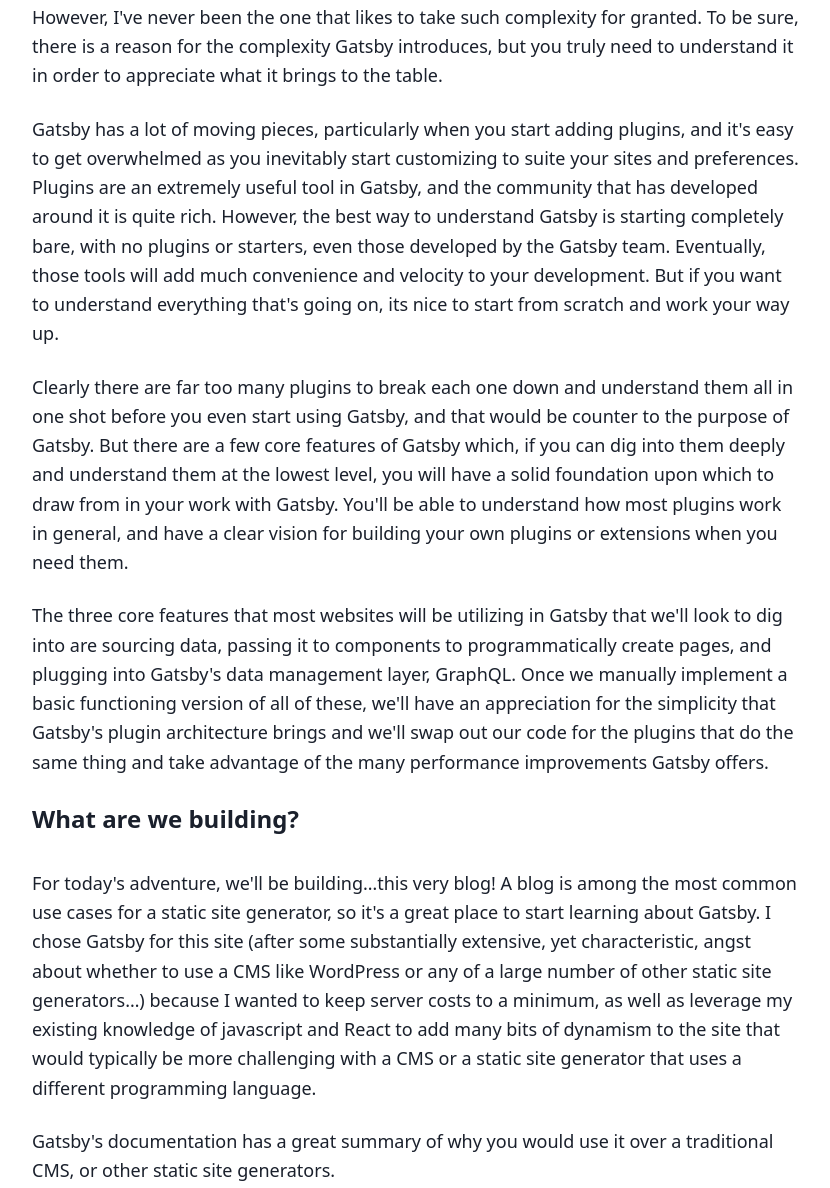
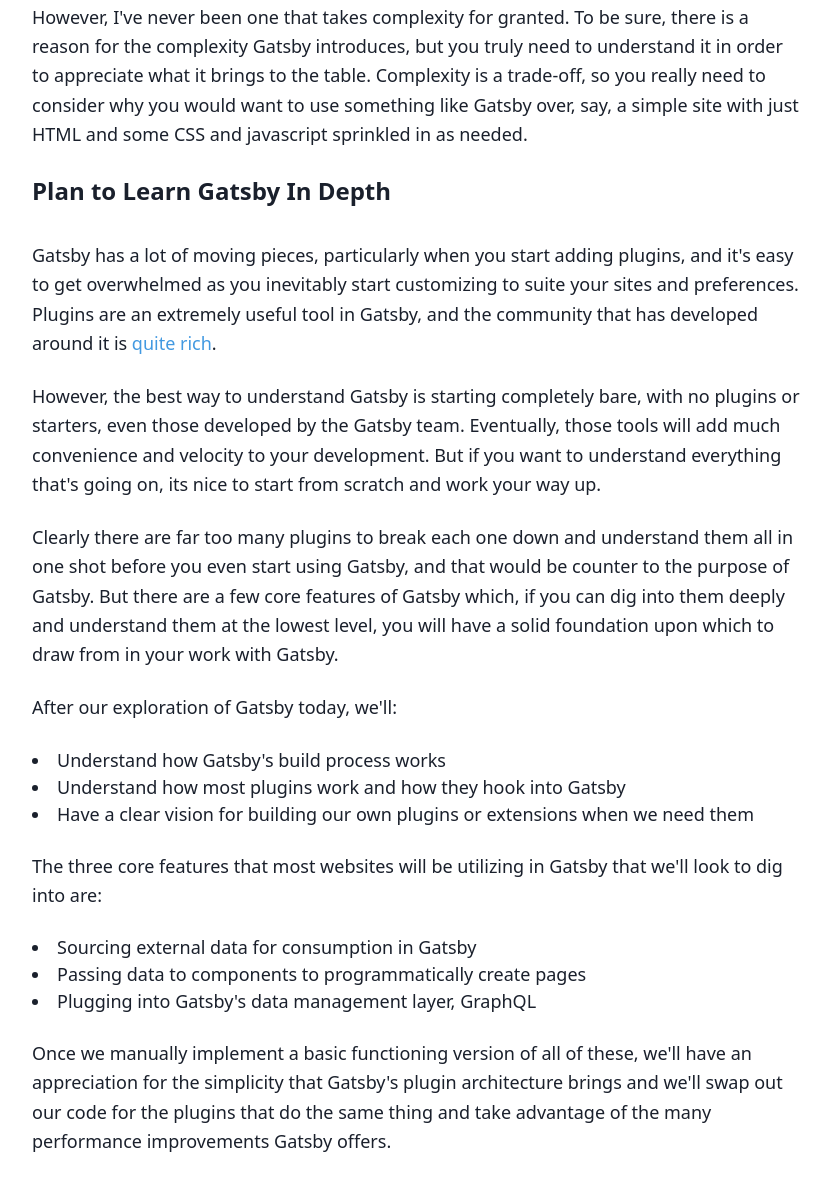
Before and after one commit to Daynil/quests-in-code, a Gatsby site: page /blog/gatsby-blog-from-scratch/ in a window 1280 px wide. Shown: the part 288-1476 px from the top of the page, without its empty margins (224-1054 px from the left). Built offline with nearby package versions, Linux system fonts and the light colour scheme; Gatsby itself is replaced by a stand-in of ours; some packages are replaced by stand-ins of ours.

Commit message:
styling updates

````diff
--- a/content/blog/gatsby-blog-from-scratch/index.md
+++ b/content/blog/gatsby-blog-from-scratch/index.md
@@ -6,13 +6,29 @@
 
 If you want to get started with Gatsby quickly, Gatsby has excellent [documentation](https://www.gatsbyjs.org/docs/). Have a look at their quick start, pick a nice starter template, create your app with the starter template, and you're off to the races!
 
-However, I've never been the one that likes to take such complexity for granted. To be sure, there is a reason for the complexity Gatsby introduces, but you truly need to understand it in order to appreciate what it brings to the table.
+However, I've never been one that takes complexity for granted. To be sure, there is a reason for the complexity Gatsby introduces, but you truly need to understand it in order to appreciate what it brings to the table. Complexity is a trade-off, so you really need to consider why you would want to use something like Gatsby over, say, a simple site with just HTML and some CSS and javascript sprinkled in as needed.
 
-Gatsby has a lot of moving pieces, particularly when you start adding plugins, and it's easy to get overwhelmed as you inevitably start customizing to suite your sites and preferences. Plugins are an extremely useful tool in Gatsby, and the community that has developed around it is [quite rich](https://www.gatsbyjs.org/plugins/). However, the best way to understand Gatsby is starting completely bare, with no plugins or starters, even those developed by the Gatsby team. Eventually, those tools will add much convenience and velocity to your development. But if you want to understand everything that's going on, its nice to start from scratch and work your way up.
+## Plan to Learn Gatsby In Depth
 
-Clearly there are far too many plugins to break each one down and understand them all in one shot before you even start using Gatsby, and that would be counter to the purpose of Gatsby. But there are a few core features of Gatsby which, if you can dig into them deeply and understand them at the lowest level, you will have a solid foundation upon which to draw from in your work with Gatsby. You'll be able to understand how most plugins work in general, and have a clear vision for building your own plugins or extensions when you need them.
+Gatsby has a lot of moving pieces, particularly when you start adding plugins, and it's easy to get overwhelmed as you inevitably start customizing to suite your sites and preferences. Plugins are an extremely useful tool in Gatsby, and the community that has developed around it is [quite rich](https://www.gatsbyjs.org/plugins/).
 
-The three core features that most websites will be utilizing in Gatsby that we'll look to dig into are sourcing data, passing it to components to programmatically create pages, and plugging into Gatsby's data management layer, GraphQL. Once we manually implement a basic functioning version of all of these, we'll have an appreciation for the simplicity that Gatsby's plugin architecture brings and we'll swap out our code for the plugins that do the same thing and take advantage of the many performance improvements Gatsby offers.
+However, the best way to understand Gatsby is starting completely bare, with no plugins or starters, even those developed by the Gatsby team. Eventually, those tools will add much convenience and velocity to your development. But if you want to understand everything that's going on, its nice to start from scratch and work your way up.
+
+Clearly there are far too many plugins to break each one down and understand them all in one shot before you even start using Gatsby, and that would be counter to the purpose of Gatsby. But there are a few core features of Gatsby which, if you can dig into them deeply and understand them at the lowest level, you will have a solid foundation upon which to draw from in your work with Gatsby.
+
+After our exploration of Gatsby today, we'll:
+
+- Understand how Gatsby's build process works
+- Understand how most plugins work and how they hook into Gatsby
+- Have a clear vision for building our own plugins or extensions when we need them
+
+The three core features that most websites will be utilizing in Gatsby that we'll look to dig into are:
+
+- Sourcing external data for consumption in Gatsby
+- Passing data to components to programmatically create pages
+- Plugging into Gatsby's data management layer, GraphQL
+
+Once we manually implement a basic functioning version of all of these, we'll have an appreciation for the simplicity that Gatsby's plugin architecture brings and we'll swap out our code for the plugins that do the same thing and take advantage of the many performance improvements Gatsby offers.
 
 ## What are we building?
 
@@ -49,7 +65,7 @@
 
 `gatsby-config.js`
 
-```javascript
+```javascript:title=gatsby-config.js
 module.exports = {
   siteMetadata: {
     title: `Gatsby Default Starter`,
@@ -117,7 +133,7 @@
 
 Awesome, that was easy enough right?!
 
-Of course, as simple as this is, we don't want to have to take the time to write all of our blog posts in raw JSX. There are several ways to author content in a more user friendly way, then use Gatsby to create pages out of it. One of the most popular ways is using a content management system, such as[Netlify CMS](https://www.netlifycms.org/). Another popular and simple way, which we will use, is markdown files.
+Of course, as simple as Gatsby makes this, we don't want to have to take the time to write all of our blog posts in raw JSX. There are several ways to author content in a more user friendly way, then use Gatsby to create pages out of it. One of the most popular ways is using a content management system, such as [Netlify CMS](https://www.netlifycms.org/). Another popular and simple way, which we will use, is markdown files.
 
 ## Using Markdown
 
--- a/src/templates/blog-post.css
+++ b/src/templates/blog-post.css
@@ -17,3 +17,16 @@
 .gatsby-highlight {
   @apply mb-6;
 }
+
+a {
+  @apply text-blue-500 no-underline transition duration-300;
+}
+
+a:hover,
+a:active {
+  @apply text-gray-900;
+}
+
+ul {
+  @apply list-disc list-inside mb-6;
+}
````
